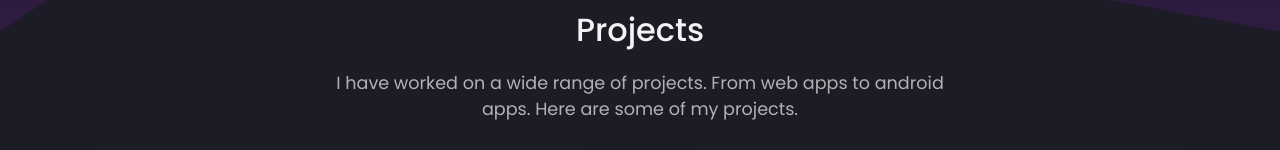
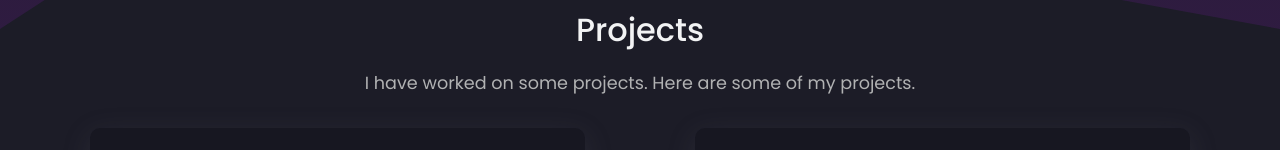
Before and after one commit to iamakr97/Amit-Ranjan, a React (Create React App) app in the folder frontend/: page / in a window 1280 px wide. Shown: the part 1388-1538 px from the top of the page. Built offline with nearby package versions, Linux system fonts and the light colour scheme.

Commit message:
Update Projects.js

```diff
--- a/frontend/src/Components/Projects/Projects.js
+++ b/frontend/src/Components/Projects/Projects.js
@@ -6,7 +6,7 @@ function Projects() {
   return (
     <div id='projects'>
       <h2>Projects</h2>
-      <p className='porject-head-desc'>I have worked on a wide range of projects. From web apps to android apps. Here are some of my projects.</p>
+      <p className='porject-head-desc'>I have worked on some projects. Here are some of my projects.</p>
       <div className="project-container">
         {
           project.map((pro) => {
```
